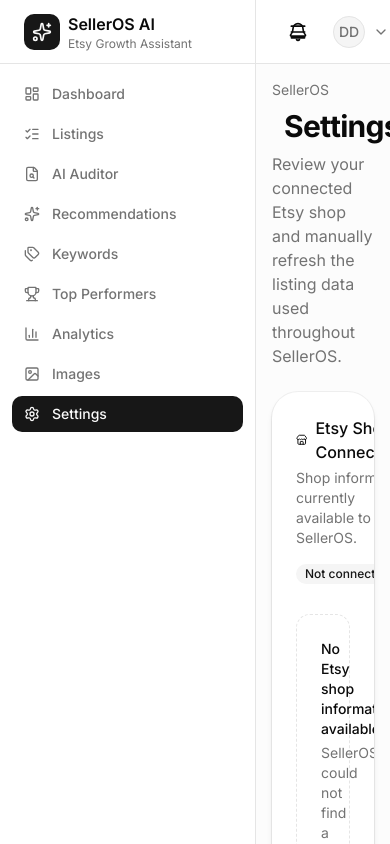
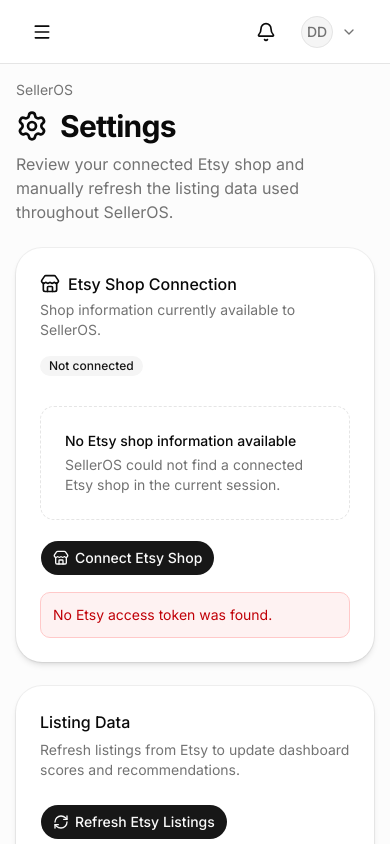
Before and after one commit to dobariyad8/selleros-ai, a Next.js app: page /settings in a window 390 px wide. Shown: the top 844 px of the page. Built offline with nearby package versions, Linux system fonts and the light colour scheme; no server answers.

Commit message:
Hide desktop sidebar on mobile

```diff
--- a/src/components/layout/Sidebar.tsx
+++ b/src/components/layout/Sidebar.tsx
@@ -13,7 +13,7 @@
   const pathname = usePathname();
 
   return (
-    <aside className="flex h-screen w-64 shrink-0 flex-col border-r bg-card">
+    <aside className="hidden h-screen w-64 shrink-0 flex-col border-r bg-card lg:flex">
       <div className="flex h-16 items-center border-b px-6">
         <Link
           href="/dashboard"
```
